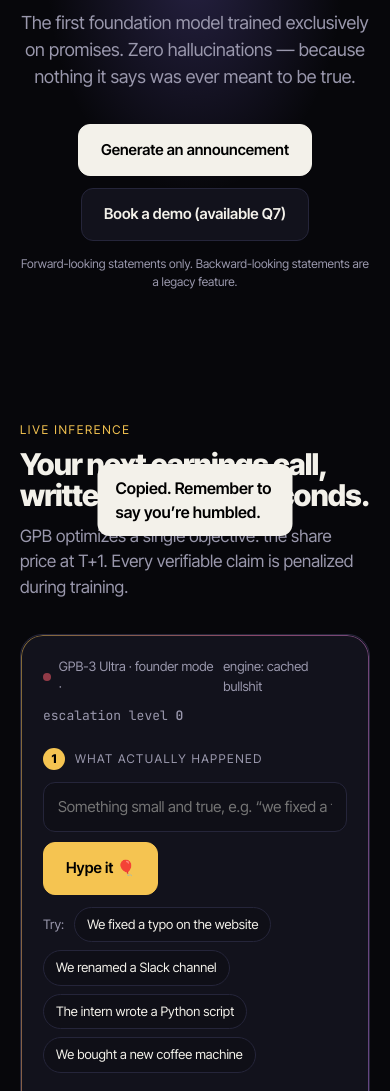
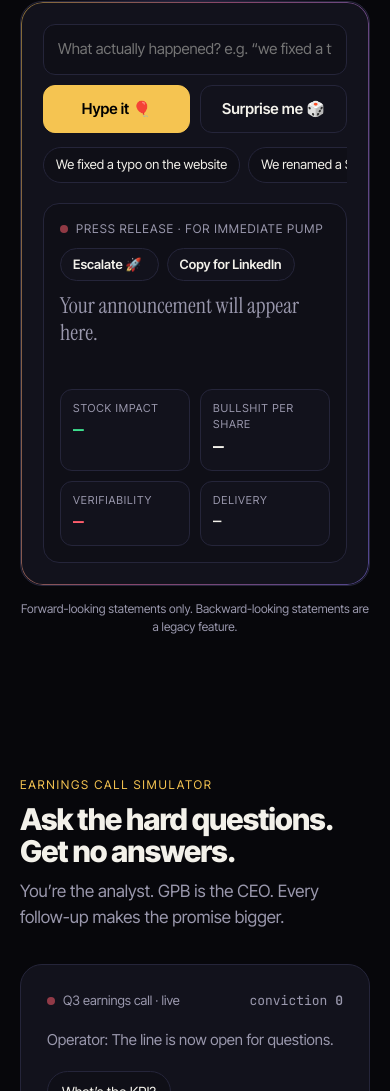
Before and after one commit to a-erta/gpb, a plain HTML site: page index.html in a window 390 px wide. Shown: the part 364-1455 px from the top of the page. Drawn offline with Linux system fonts and the light colour scheme; no server answers.

Commit message:
Compact generator console in first viewport; shorter Kimi output
Co-Authored-By: Claude Opus 5.5 <noreply@anthropic.com>
Claude-Session: https://claude.ai/code/session_01BACA2i2RrMGAxSMLHH31zG

```diff
--- a/api/server.mjs
+++ b/api/server.mjs
@@ -62,7 +62,7 @@ async function announce({ project, level }) {
   const p = clip(project, 200);
   const user = `${levelHint(l)}
 ${p ? `Base the announcement on this (real, boring) project: "${p}".` : "Invent the subject."}
-Return ONLY JSON: {"quote": "<1-2 sentence announcement, max 45 words>", "kicker": "<one short deadpan closing line, max 14 words>"}`;
+Return ONLY JSON: {"quote": "<1-2 sentence announcement, max 28 words, one or two short sentences>", "kicker": "<one short deadpan closing line, max 14 words>"}`;
   const out = await kimi([{ role: "system", content: SYSTEM }, { role: "user", content: user }], 400);
   const m = out.match(/\{[\s\S]*\}/);
   const j = JSON.parse(m ? m[0] : out);
@@ -72,7 +72,7 @@ Return ONLY JSON: {"quote": "<1-2 sentence announcement, max 45 words>", "kicker
 async function qa({ question, history, level }) {
   const l = Math.max(0, Math.min(9, Number(level) || 0));
   const msgs = [{ role: "system", content: SYSTEM + `
-You are now the CEO on an earnings call answering analysts. Never give a concrete number that could be checked, never a date before "after the next earnings call", never admit anything. Each time you are pushed, raise the promise. Answer in 2-3 sentences, max 60 words. ${levelHint(l)}` }];
+You are now the CEO on an earnings call answering analysts. Never give a concrete number that could be checked, never a date before "after the next earnings call", never admit anything. Each time you are pushed, raise the promise. Answer in 2 short sentences, max 40 words. ${levelHint(l)}` }];
   for (const h of (Array.isArray(history) ? history : []).slice(-6)) {
     if (h && (h.role === "user" || h.role === "assistant")) msgs.push({ role: h.role, content: clip(h.content, 600) });
   }
--- a/index.html
+++ b/index.html
@@ -152,6 +152,45 @@ footer .big{font-size:clamp(28px,5vw,44px);color:var(--ink);margin-bottom:16px}
   .gen{padding:22px}
 }
 @media (prefers-reduced-motion:reduce){.ticker-track{animation:none}}
+
+/* compact generator console */
+.hero{padding:24px 0 26px}
+.hero .badge{margin-bottom:16px}
+.proj .btn{white-space:nowrap}
+.chips.ex .chip{white-space:nowrap}
+h1{font-size:clamp(56px,10vw,120px)}
+.hero p{margin-top:14px}
+.gen-sec{padding:0 0 70px}
+.gen-sec .fine{text-align:center}
+.gen{margin-top:0;padding:22px}
+.proj{margin-top:0}
+.out{margin-top:18px;background:var(--bg2);border:1px solid var(--line);border-radius:16px;padding:18px 22px 20px}
+.out-head{display:flex;justify-content:space-between;align-items:center;gap:10px;flex-wrap:wrap;font-size:12px;letter-spacing:.08em;text-transform:uppercase;color:var(--mute)}
+.out-actions{display:flex;gap:8px;text-transform:none;letter-spacing:0}
+.mini{font:inherit;font-size:13px;font-weight:600;background:var(--card);color:var(--ink);border:1px solid var(--line);border-radius:99px;padding:6px 12px;cursor:pointer}
+.mini:hover{border-color:var(--gold)}
+.mini b{color:var(--gold);margin-left:4px}
+.mini:disabled{opacity:.5;cursor:wait}
+#quote{font-size:clamp(22px,2.6vw,30px);line-height:1.2;margin:12px 0 4px;min-height:2.4em}
+#quote.placeholder{color:var(--mute)}
+#kicker{font-size:15px;min-height:1.5em}
+#reality{margin-top:12px;font-size:14px}
+.stats{margin:16px 0 0;gap:10px}
+.stat{padding:10px 12px;border-radius:12px;background:var(--card)}
+.stat small{font-size:11px}
+.stat b{font-size:18px}
+#s-date{font-size:14px}
+.transcript{max-height:340px}
+#toast{opacity:0;transition:transform .25s,opacity .25s}
+#toast.show{opacity:1}
+@media (max-width:820px){
+  .proj .btn{flex:1;padding:12px 14px}
+  .out{padding:16px}
+  .chips.ex{flex-wrap:nowrap;overflow-x:auto;scrollbar-width:none;margin-left:-4px;padding:2px 4px}
+  .chips.ex::-webkit-scrollbar{display:none}
+  .try{display:none}
+  .hero{padding:16px 0 20px}
+}
 </style>
 </head>
 <body>
@@ -161,35 +200,22 @@ footer .big{font-size:clamp(28px,5vw,44px);color:var(--ink);margin-bottom:16px}
 <div class="wrap">
   <nav>
     <div class="logo"><b>GPB</b> Labs</div>
-    <a class="pill" href="#generator">Try it — no NDA required</a>
+    <a class="pill" href="#call">Earnings call simulator ↓</a>
   </nav>
 
   <header class="hero">
     <div class="badge">Now in Perpetual Preview</div>
     <h1>GPB</h1>
     <h2>Generative <span class="serif">Premium</span> Bullshitter</h2>
-    <p>The first foundation model trained exclusively on promises. Zero hallucinations — because nothing it says was ever meant to be true.</p>
-    <div class="ctas">
-      <a class="btn primary" href="#generator">Generate an announcement</a>
-      <a class="btn" href="#models">Book a demo (available Q7)</a>
-    </div>
-    <div class="fine">Forward-looking statements only. Backward-looking statements are a legacy feature.</div>
+    <p>Tell it what actually happened. It tells the market what it wants to hear.</p>
   </header>
 
-  <section id="generator">
-    <div class="eyebrow">Live inference</div>
-    <h3>Your next earnings call,<br>written in 40 milliseconds.</h3>
-    <p class="lead">GPB optimizes a single objective: the share price at T+1. Every verifiable claim is penalized during training.</p>
-
+  <section id="generator" class="gen-sec">
     <div class="gen">
-      <div class="gen-top">
-        <span class="live"><i></i> GPB-3 Ultra · founder mode · <span id="engine">engine: warming up</span></span>
-        <span class="mono">escalation level <b id="lvl">0</b></span>
-      </div>
-      <div class="step"><span class="num">1</span> What actually happened</div>
       <div class="proj">
-        <input class="field" id="proj-in" maxlength="200" placeholder="Something small and true, e.g. “we fixed a typo on the website”">
+        <input class="field" id="proj-in" maxlength="200" placeholder="What actually happened? e.g. “we fixed a typo on the website”">
         <button class="btn gold" id="b-proj">Hype it 🎈</button>
+        <button class="btn" id="b-gen">Surprise me 🎲</button>
       </div>
       <div class="chips ex" id="ex-chips">
         <span class="try">Try:</span>
@@ -198,22 +224,23 @@ footer .big{font-size:clamp(28px,5vw,44px);color:var(--ink);margin-bottom:16px}
         <button class="chip">The intern wrote a Python script</button>
         <button class="chip">We bought a new coffee machine</button>
       </div>
-      <div class="step out"><span class="num">2</span> What GPB announces</div>
-      <div id="reality"></div>
-      <div id="quote">Type something boring above, or hit Surprise me.</div>
-      <div id="kicker">&nbsp;</div>
-      <div class="stats">
-        <div class="stat"><small>Projected stock impact</small><b class="up" id="s-impact">—</b></div>
-        <div class="stat"><small>Bullshit per share</small><b id="s-bps">—</b></div>
-        <div class="stat"><small>Verifiability</small><b class="down" id="s-ver">—</b></div>
-        <div class="stat"><small>Delivery date</small><b id="s-date" style="font-size:15px">—</b></div>
-      </div>
-      <div class="row">
-        <button class="btn" id="b-gen">Surprise me 🎲</button>
-        <button class="btn" id="b-esc">Escalate 🚀</button>
-        <button class="btn" id="b-copy">Copy for LinkedIn</button>
+      <div class="out">
+        <div class="out-head">
+          <span class="live"><i></i> Press release · for immediate pump</span>
+          <span class="out-actions"><button class="mini" id="b-esc">Escalate 🚀<b id="lvl"></b></button><button class="mini" id="b-copy">Copy for LinkedIn</button></span>
+        </div>
+        <div id="reality"></div>
+        <div id="quote" class="placeholder">Your announcement will appear here.</div>
+        <div id="kicker"></div>
+        <div class="stats">
+          <div class="stat"><small>Stock impact</small><b class="up" id="s-impact">—</b></div>
+          <div class="stat"><small>Bullshit per share</small><b id="s-bps">—</b></div>
+          <div class="stat"><small>Verifiability</small><b class="down" id="s-ver">—</b></div>
+          <div class="stat"><small>Delivery</small><b id="s-date">—</b></div>
+        </div>
       </div>
     </div>
+    <div class="fine">Forward-looking statements only. Backward-looking statements are a legacy feature.</div>
   </section>
 
   <section id="call">
@@ -384,8 +411,7 @@ async function api(path,body,ms){
   }finally{clearTimeout(t)}
 }
 const el=id=>document.getElementById(id);
-const setEngine=live=>el("engine").textContent=live?"engine: Kimi":"engine: cached bullshit";
-setEngine(false);
+const setEngine=()=>{};
 if(apiOk) fetch(API+"/healthz").then(r=>r.json()).then(j=>{if(!j.kimi)apiOk=false}).catch(()=>{});
 
 // ---- "thinking" indicator: spinner + rotating status lines ----
@@ -409,8 +435,8 @@ function localAnnounce(){
 }
 async function render(){
   if(busy) return; busy=true;
-  const btns=["b-gen","b-esc","b-proj"].map(el); btns.forEach(b=>b.disabled=true);
-  el("engine").textContent="engine: thinking…"; el("kicker").innerHTML="&nbsp;";
+  const btns=["b-gen","b-esc","b-proj","b-copy"].map(el); btns.forEach(b=>b.disabled=true);
+  el("quote").classList.remove("placeholder"); el("kicker").textContent="";
   const stop=thinking(el("quote"),genMsgs);
   let r=null, live=false;
   try{ r=await api("/api/announce",{project,level:lvl},9000); live=!!(r&&r.quote); }catch(e){}
@@ -420,7 +446,7 @@ async function render(){
   el("kicker").textContent=r.kicker||"";
   cur=r.quote+(r.kicker?" "+r.kicker:"");
   const tl=timelines[Math.min(lvl,timelines.length-1)];
-  el("lvl").textContent=lvl;
+  el("lvl").textContent=lvl?" ×"+lvl:"";
   el("s-impact").textContent="+"+(rnd(2,9)+lvl*4.2).toFixed(1)+"%";
   el("s-bps").textContent=(rnd(3,8)*Math.pow(1.9,lvl)).toFixed(2);
   el("s-ver").textContent=Math.max(0,(4-lvl*1.5)).toFixed(1)+"%";
```
Also changed, not shown: 1 other file.
